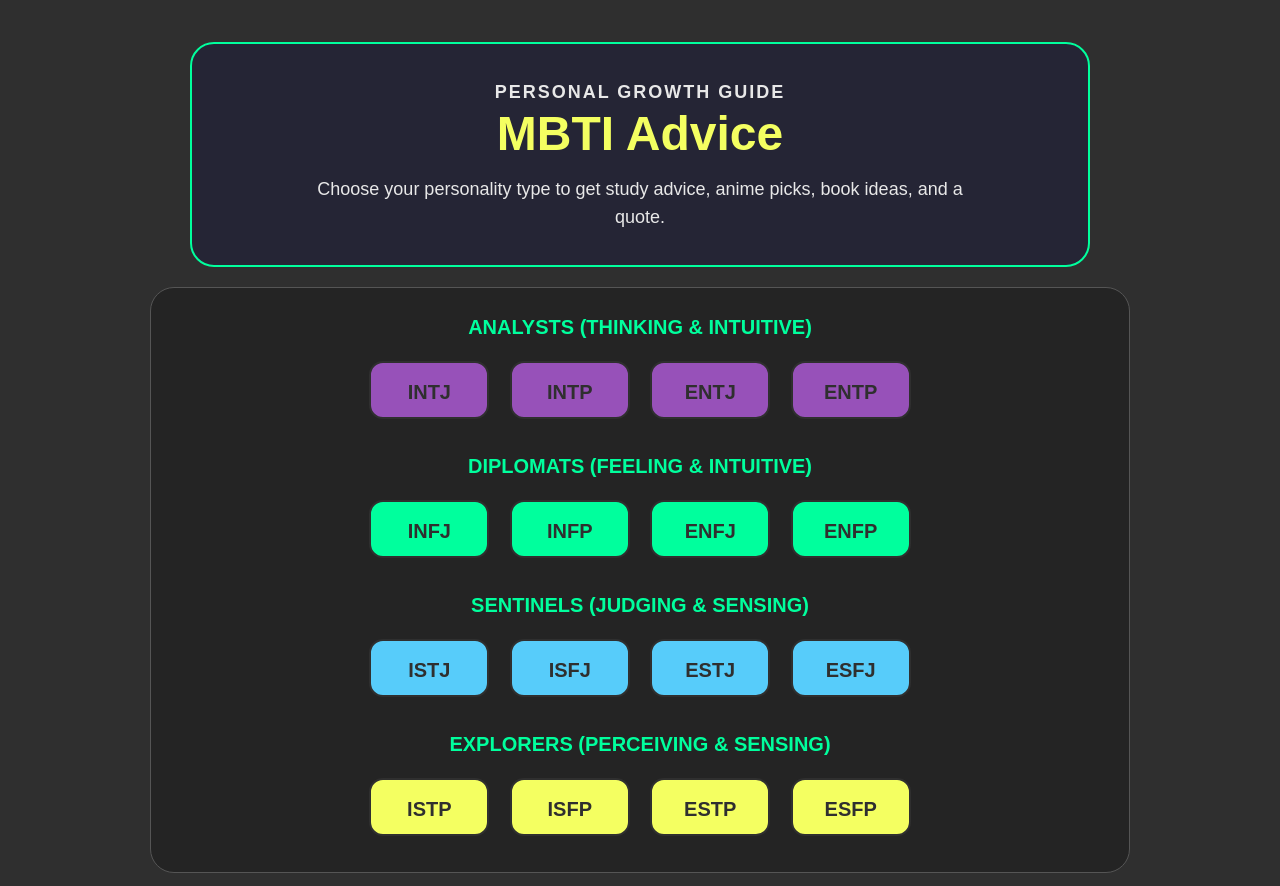
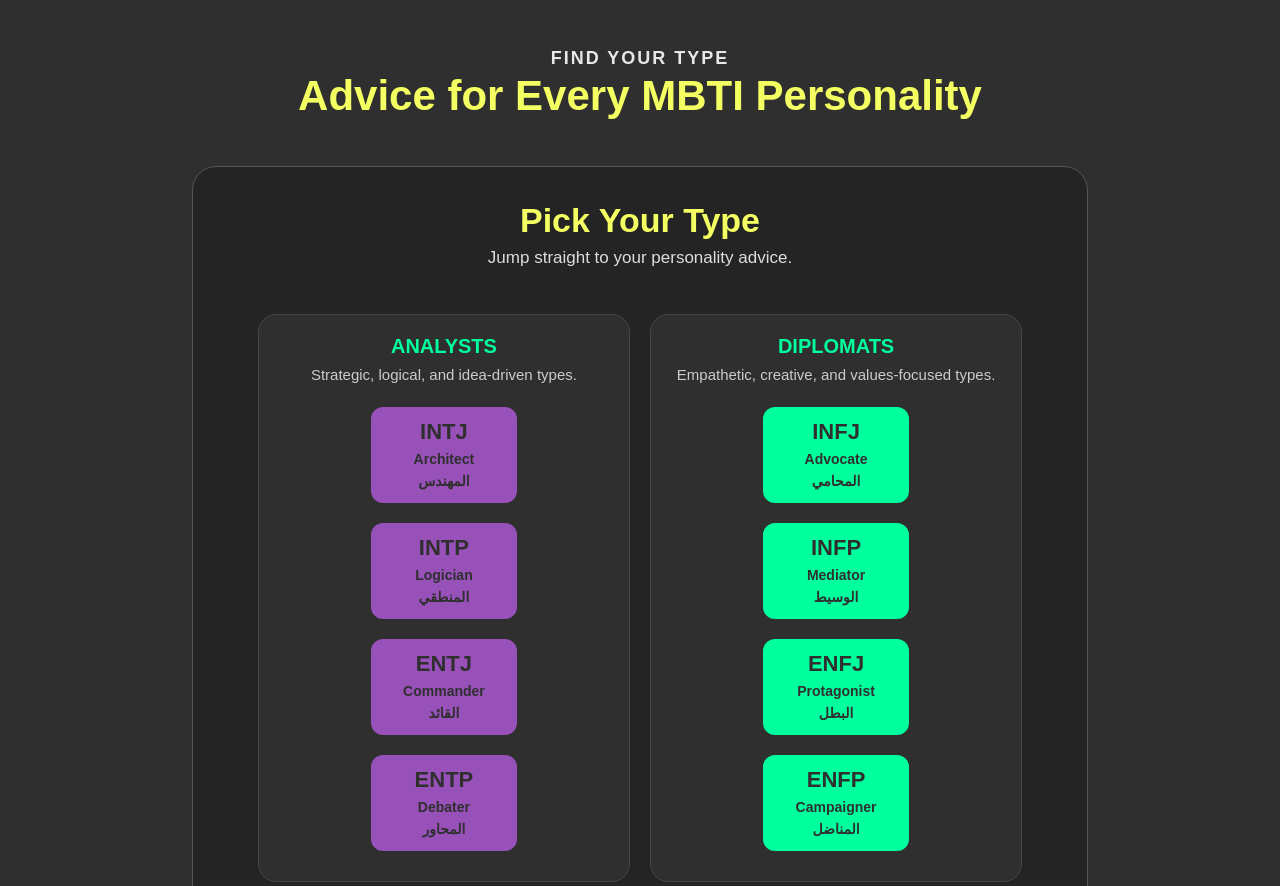
Before and after one commit to Team12349/MBTI, a website: page frontend/advice.html in a window 1280 px wide. Shown: the part 66-952 px from the top of the page. Drawn offline with Linux system fonts and the light colour scheme.

Commit message:
improve advice page

```diff
--- a/frontend/advice.html
+++ b/frontend/advice.html
@@ -38,35 +38,49 @@
     </header>
 
     <div class="advice-hero">
-      <p class="advice-label">Personal growth guide</p>
-      <h1>MBTI Advice</h1>
-      <p>Choose your personality type to get study advice, anime picks, book ideas, and a quote.</p>
+      <p class="advice-label">Find your type</p>
+      <h1>Advice for Every MBTI Personality</h1>
     </div>
 
     <div id="quick-jump">
-      <h3>Analysts (Thinking & Intuitive)</h3>
-      <a href="#intj" class="card intj">INTJ</a>
-      <a href="#intp" class="card intp">INTP</a>
-      <a href="#entj" class="card entj">ENTJ</a>
-      <a href="#entp" class="card entp">ENTP</a>
+      <h2>Pick Your Type</h2>
+      <p class="quick-jump-intro">Jump straight to your personality advice.</p>
 
-      <h3>Diplomats (Feeling & Intuitive)</h3>
-      <a href="#infj" class="card infj">INFJ</a>
-      <a href="#infp" class="card infp">INFP</a>
-      <a href="#enfj" class="card enfj">ENFJ</a>
-      <a href="#enfp" class="card enfp">ENFP</a>
+      <div class="type-group">
+        <h3>Analysts</h3>
+        <p>Strategic, logical, and idea-driven types.</p>
+        <a href="#intj" class="card intj"><strong>INTJ</strong><span>Architect</span><span>المهندس</span></a>
+        <a href="#intp" class="card intp"><strong>INTP</strong><span>Logician</span><span>المنطقي</span></a>
+        <a href="#entj" class="card entj"><strong>ENTJ</strong><span>Commander</span><span>القائد</span></a>
+        <a href="#entp" class="card entp"><strong>ENTP</strong><span>Debater</span><span>المحاور</span></a>
+      </div>
 
-      <h3>Sentinels (Judging & Sensing)</h3>
-      <a href="#istj" class="card istj">ISTJ</a>
-      <a href="#isfj" class="card isfj">ISFJ</a>
-      <a href="#estj" class="card estj">ESTJ</a>
-      <a href="#esfj" class="card esfj">ESFJ</a>
+      <div class="type-group">
+        <h3>Diplomats</h3>
+        <p>Empathetic, creative, and values-focused types.</p>
+        <a href="#infj" class="card infj"><strong>INFJ</strong><span>Advocate</span><span>المحامي</span></a>
+        <a href="#infp" class="card infp"><strong>INFP</strong><span>Mediator</span><span>الوسيط</span></a>
+        <a href="#enfj" class="card enfj"><strong>ENFJ</strong><span>Protagonist</span><span>البطل</span></a>
+        <a href="#enfp" class="card enfp"><strong>ENFP</strong><span>Campaigner</span><span>المناضل</span></a>
+      </div>
 
-      <h3>Explorers (Perceiving & Sensing)</h3>
-      <a href="#istp" class="card istp">ISTP</a>
-      <a href="#isfp" class="card isfp">ISFP</a>
-      <a href="#estp" class="card estp">ESTP</a>
-      <a href="#esfp" class="card esfp">ESFP</a>
+      <div class="type-group">
+        <h3>Sentinels</h3>
+        <p>Practical, organized, and duty-minded types.</p>
+        <a href="#istj" class="card istj"><strong>ISTJ</strong><span>Logistician</span><span>اللوجستي</span></a>
+        <a href="#isfj" class="card isfj"><strong>ISFJ</strong><span>Defender</span><span>المدافع</span></a>
+        <a href="#estj" class="card estj"><strong>ESTJ</strong><span>Executive</span><span>التنفيذي</span></a>
+        <a href="#esfj" class="card esfj"><strong>ESFJ</strong><span>Consul</span><span>القنصل</span></a>
+      </div>
+
+      <div class="type-group">
+        <h3>Explorers</h3>
+        <p>Flexible, energetic, and action-oriented types.</p>
+        <a href="#istp" class="card istp"><strong>ISTP</strong><span>Virtuoso</span><span>البارع</span></a>
+        <a href="#isfp" class="card isfp"><strong>ISFP</strong><span>Adventurer</span><span>المغامر</span></a>
+        <a href="#estp" class="card estp"><strong>ESTP</strong><span>Entrepreneur</span><span>رائد الأعمال</span></a>
+        <a href="#esfp" class="card esfp"><strong>ESFP</strong><span>Entertainer</span><span>المسلي</span></a>
+      </div>
     </div>
     <hr />
     <section id="intj" class="details intj-box">
--- a/frontend/css/form.css
+++ b/frontend/css/form.css
@@ -3,7 +3,7 @@
   border: 1px solid #00ff9d2e;
   border-radius: 24px;
   padding: 28px;
-  margin: 32px auto 48px;
+  margin: 32px 5% 48px;
   max-width: 680px;
 }
 
--- a/frontend/css/header.css
+++ b/frontend/css/header.css
@@ -51,7 +51,7 @@
   text-decoration: none;
   color: white;
   font-weight: bold;
-  margin: auto 0 auto 10px;
+  margin: 0 0 0 10px;
 }
 .auth-buttons .login:hover {
   color: #00ff9d;
--- a/frontend/css/styles.css
+++ b/frontend/css/styles.css
@@ -25,9 +25,8 @@ h1 {
 }
 
 .home-hero {
-  width: 90%;
-  max-width: 980px;
-  margin: 44px auto 28px;
+  width: 70%;
+  margin: 44px 15% 28px;
   padding: 44px 34px;
   border: 2px solid #00ff9d;
   border-radius: 26px;
@@ -54,7 +53,7 @@ h1 {
 
 .home-hero p {
   max-width: 680px;
-  margin: 18px auto 0;
+  margin: 18px 0 0;
   color: #eeeeee;
   font-size: 20px;
   line-height: 30px;
@@ -79,19 +78,17 @@ h1 {
 }
 
 hr {
-  width: 90%;
-  max-width: 980px;
+  width: 70%;
   border: 0;
   border-top: 1px solid #555;
-  margin: 0 auto;
+  margin: 0 15%;
 }
 
 /* Center Content */
 #quick-jump,
 section {
-  width: 90%;
-  max-width: 900px;
-  margin: 20px auto;
+  width: 70%;
+  margin: 20px 15%;
   padding: 10px 0;
 }
 
@@ -113,7 +110,7 @@ nav ul {
   list-style: none;
   padding: 0;
   text-align: center;
-  margin: auto;
+  margin: 0;
 }
 
 nav ul li {
@@ -140,7 +137,7 @@ nav .login {
   text-decoration: none;
   color: white;
   font-weight: bold;
-  margin: auto 0 auto 10px;
+  margin: 0 0 0 10px;
 }
 
 nav .login:hover {
@@ -152,17 +149,15 @@ nav .login:hover {
 }
 
 .advice-hero {
-  width: 90%;
-  max-width: 900px;
-  margin: 44px auto 20px;
-  padding: 34px;
-  border: 2px solid #00ff9d;
-  border-radius: 24px;
-  background: #252535;
+  width: 70%;
+  margin: 36px 15% 22px;
+  padding: 10px 0;
+  text-align: center;
 }
 
 .advice-label {
-  margin: 0 0 10px;
+  display: inline-block;
+  margin: 0 0 14px;
   color: #57ccfa;
   font-size: 15px;
   font-weight: 800;
@@ -174,50 +169,87 @@ nav .login:hover {
   margin: 0 0 14px;
   padding: 0;
   color: #f4ff61;
-  font-size: 48px;
+  font-size: 42px;
 }
 
 .advice-hero p {
   max-width: 680px;
-  margin: 0 auto;
+  margin: 0;
   color: #e8e8e8;
   font-size: 18px;
   line-height: 28px;
 }
 
 #quick-jump {
-  width: 90%;
-  max-width: 980px;
+  width: 70%;
   text-align: center;
-  padding: 28px;
+  padding: 34px;
   border: 1px solid #555;
   border-radius: 24px;
   background: #242424;
 }
 
+#quick-jump h2 {
+  margin: 0 0 8px;
+  color: #f4ff61;
+  font-size: 34px;
+}
+
+.quick-jump-intro {
+  margin: 0 0 24px;
+  color: #dddddd;
+  font-size: 17px;
+}
+
+.type-group {
+  display: inline-block;
+  width: 45%;
+  margin-top: 22px;
+  margin-left: 8px;
+  margin-right: 8px;
+  padding: 20px;
+  border: 1px solid #444;
+  border-radius: 18px;
+  background: #2f2f2f;
+  vertical-align: top;
+}
+
 #quick-jump h3 {
-  margin: 28px 0 14px;
+  margin: 0 0 8px;
   color: #00ff9d;
   font-size: 20px;
   text-transform: uppercase;
 }
 
-#quick-jump h3:first-child {
-  margin-top: 0;
+#quick-jump .type-group p {
+  margin: 0 0 14px;
+  color: #cccccc;
+  font-size: 15px;
 }
 
 .card {
   display: inline-block;
-  width: 120px;
-  height: 58px;
-  line-height: 58px;
+  width: 150px;
+  min-height: 100px;
   margin: 8px;
+  padding: 12px 8px;
   border: 2px solid #2f2f2f;
   border-radius: 14px;
   cursor: pointer;
   text-decoration: none;
+  vertical-align: top;
+}
+
+.card strong {
+  display: block;
+  font-size: 22px;
+}
+
+.card span {
+  display: block;
+  margin-top: 6px;
+  font-size: 14px;
   font-weight: bold;
-  font-size: 20px;
 }
 
 .card:hover {
@@ -292,9 +324,8 @@ nav .login:hover {
 }
 
 .details {
-  width: 90%;
-  max-width: 960px;
-  margin: 34px auto;
+  width: 70%;
+  margin: 34px 15%;
   background: #252535;
   border: 1px solid #555;
   border-radius: 24px;
@@ -388,9 +419,8 @@ nav .login:hover {
 }
 
 .container {
-  width: 90%;
-  margin: 48px auto;
-  max-width: 1120px;
+  width: 70%;
+  margin: 48px 15%;
   background: #252535;
   padding: 44px;
   border: 1px solid #00ff9d29;
@@ -418,7 +448,7 @@ nav .login:hover {
 }
 .intro {
   max-width: 760px;
-  margin: 24px auto 36px;
+  margin: 24px 0 36px;
   text-align: center;
   color: #e9dff0;
   font-size: 17.28px;
@@ -486,9 +516,8 @@ nav .login:hover {
 }
 
 .definition {
-  width: 90%;
-  max-width: 980px;
-  margin: 34px auto;
+  width: 70%;
+  margin: 34px 15%;
   background-color: #252535;
   padding: 34px;
   border: 1px solid #00ff9d;
@@ -505,14 +534,14 @@ nav .login:hover {
 
 .definition p {
   max-width: 820px;
-  margin: 0 auto 18px;
+  margin: 0 0 18px;
   font-size: 17px;
 }
 
 .definition ol {
   text-align: left;
   max-width: 760px;
-  margin: 22px auto 0;
+  margin: 22px 0 0;
   padding: 0 0 0 28px;
 }
 
@@ -525,9 +554,8 @@ nav .login:hover {
 }
 
 .history {
-  width: 90%;
-  max-width: 980px;
-  margin: 34px auto;
+  width: 70%;
+  margin: 34px 15%;
   background-color: #333344;
   padding: 34px;
   border: 1px solid #57ccfa;
@@ -544,13 +572,12 @@ nav .login:hover {
 
 .history p {
   max-width: 800px;
-  margin: 0 auto;
+  margin: 0;
   font-size: 17px;
 }
 .selection.test {
-  width: 90%;
-  max-width: 980px;
-  margin: 34px auto 48px;
+  width: 70%;
+  margin: 34px 15% 48px;
   background-color: #f4ff61;
   padding: 34px;
   border: 1px solid #f4ff61;
@@ -565,7 +592,7 @@ nav .login:hover {
 
 .selection.test p {
   max-width: 820px;
-  margin: 0 auto 18px;
+  margin: 0 0 18px;
   font-size: 18px;
   line-height: 28px;
 }
@@ -591,13 +618,13 @@ nav .login:hover {
 
 /* sign-up page styling */
 .sign-icons {
-  margin: auto 0 auto auto;
+  margin: 0;
 }
 
 .sign-up {
   width: 600px;
   background-color: #2f2f2f;
-  margin: 20px auto;
+  margin: 20px 5%;
   padding: 40px;
   border-radius: 30px;
 }
@@ -739,7 +766,7 @@ nav .login:hover {
 .log-in {
   width: 600px;
   background-color: #2f2f2f;
-  margin: 20px auto;
+  margin: 20px 5%;
   padding: 40px;
   border-radius: 30px;
 }
```
